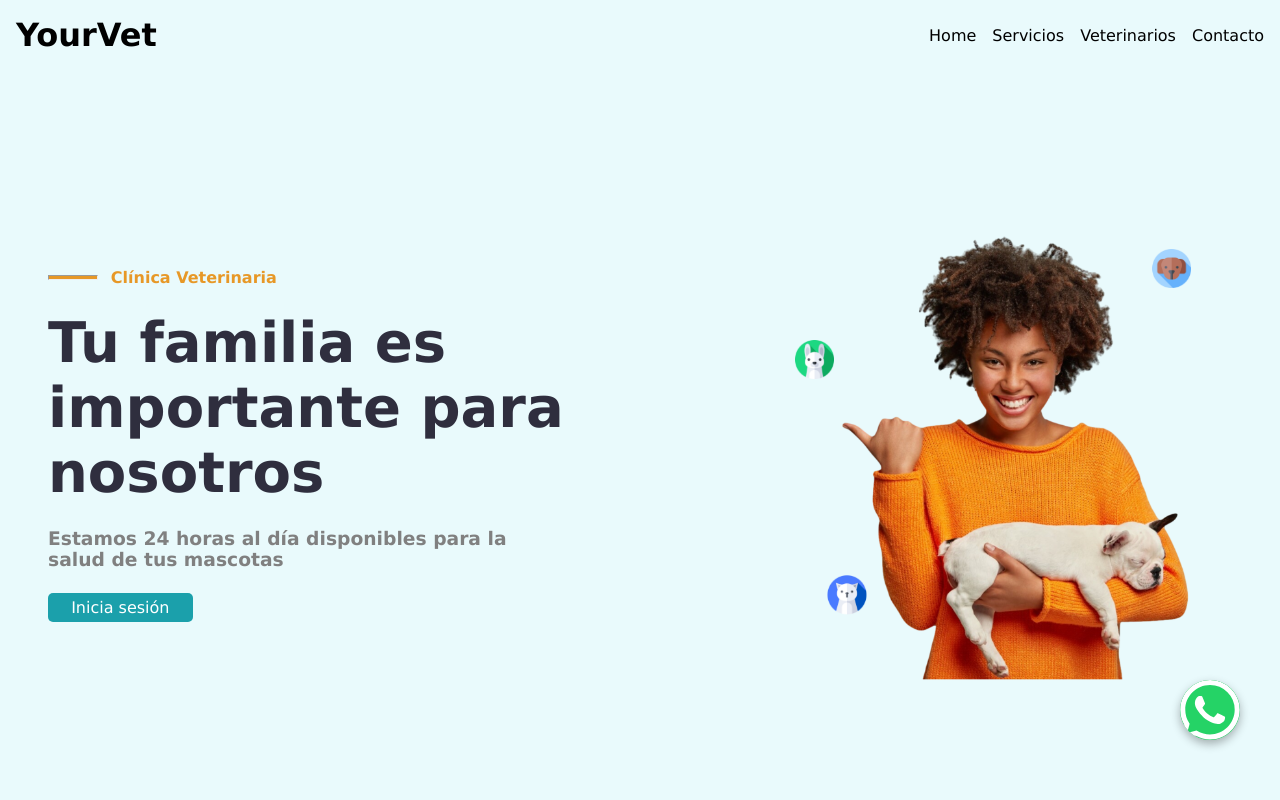
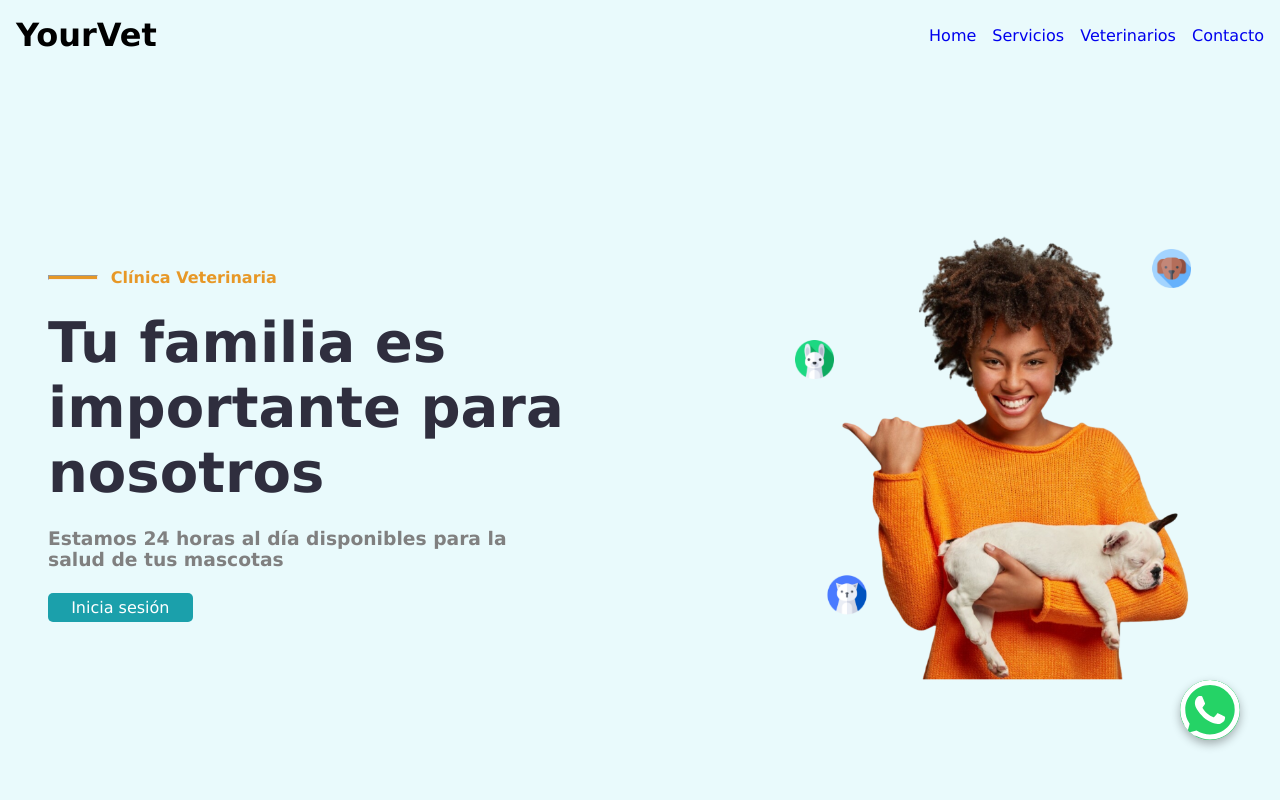
Before and after one commit to vevisvs/veterinary-clinic-react, a React (Vite) app in the folder veterinary-clinic/: page / in a window 1280 px wide. Shown: the top 800 px of the page. Built offline with nearby package versions, Linux system fonts and the light colour scheme.

Commit message:
creando enlaces menu y componentes, generando scroll

```diff
--- a/veterinary-clinic/src/components/Footer/Footer.jsx
+++ b/veterinary-clinic/src/components/Footer/Footer.jsx
@@ -8,7 +8,7 @@ import {BsLinkedin} from 'react-icons/bs'
 
 const Footer = () => {
   return (
-    <div className='ctn-footer'>
+    <div className='ctn-footer' id='contact'>
       <h1>YourVet</h1>
       <div className='footer-info-direction'>
         <p>Eulan Street 0012, New York</p>
--- a/veterinary-clinic/src/components/Navbar/Navbar.css
+++ b/veterinary-clinic/src/components/Navbar/Navbar.css
@@ -32,6 +32,14 @@
 
 .icon-bars{
     display: none;
+}
+
+li a {
+  text-decoration: none;
+}
+
+li a:hover{
+  color:#26a6b4;
 }
 
 
--- a/veterinary-clinic/src/components/Navbar/Navbar.jsx
+++ b/veterinary-clinic/src/components/Navbar/Navbar.jsx
@@ -19,10 +19,10 @@ const Navbar = () => {
       <div className={`sidebar ${sidebarOpen ? 'open' : 'desktop-version-menu'}`}>
         <div className='icon-close' onClick={() => setSidebarOpen(false)}><IoMdClose /></div>
         <ul className={ sidebarOpen ? 'sidebar-list' : 'menu-list'}>
-          <li>Home</li>
-          <li>Servicios</li>
-          <li>Veterinarios</li>
-          <li>Contacto</li>
+          <li><a href='.'>Home</a></li>
+          <li><a href='#services'>Servicios</a></li>
+          <li><a href='#vets'>Veterinarios</a></li>
+          <li><a href='#contact'>Contacto</a></li>
         </ul>
       </div>
     </div>
--- a/veterinary-clinic/src/components/Services/Services.jsx
+++ b/veterinary-clinic/src/components/Services/Services.jsx
@@ -4,7 +4,7 @@ import ServiceCard from './ServiceCard'
 
 const Services = () => {
   return (
-    <div className='ctn-services'>
+    <div className='ctn-services' id='services'>
         <div className='services-title'>
             <h1>¿Qué servicios ofrecemos?</h1>
             <span className='offer-text'>Estamos a tu servicio con todo el equipo médico y personal que necesites</span>
--- a/veterinary-clinic/src/components/Vets/Vets.jsx
+++ b/veterinary-clinic/src/components/Vets/Vets.jsx
@@ -4,7 +4,7 @@ import dataVets from '../Vets/DataVet.json'
 
 const Vets = () => {
   return (
-    <div className='ctn-vets'>
+    <div className='ctn-vets' id='vets'>
         <div className='ctn-vets-title'>
             <h1>Nuestros veterinarios calificados</h1>
             <span className='link-vets'>Ver todos 🡲</span>
```
